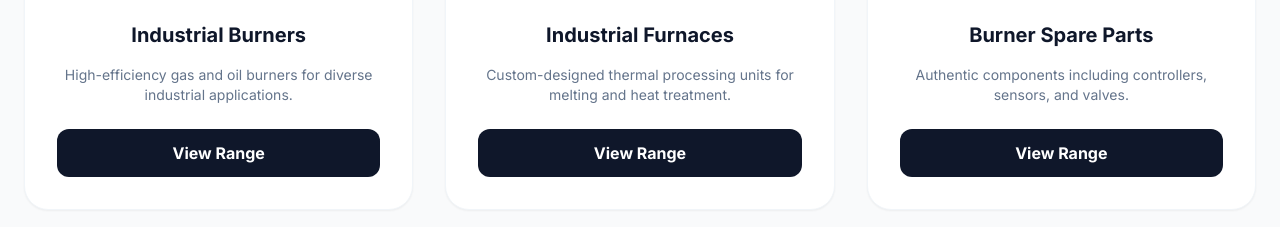
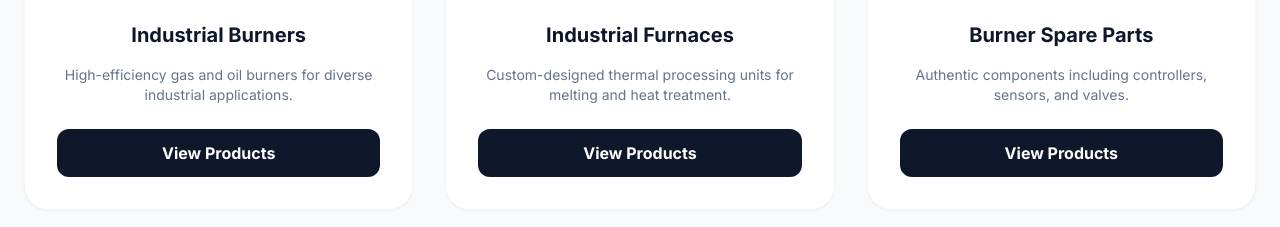
Before and after one commit to Pranjal-Deo/gc-thermal2, a plain HTML site: page index.html in a window 1280 px wide. Shown: the part 1800-2027 px from the top of the page. Drawn offline with nearby package versions, Linux system fonts and the light colour scheme.

Commit message:
Update index.html

```diff
--- a/index.html
+++ b/index.html
@@ -130,7 +130,7 @@
       </div>
       <h4 class="text-xl font-bold mb-4">Industrial Burners</h4>
       <p class="text-slate-500 text-sm mb-6">High-efficiency gas and oil burners for diverse industrial applications.</p>
-      <button onclick="openModal('burnerModal')" class="w-full py-3 bg-slate-900 text-white rounded-xl font-bold hover:bg-orange-600 transition">View Range</button>
+      <button onclick="openModal('burnerModal')" class="w-full py-3 bg-slate-900 text-white rounded-xl font-bold hover:bg-orange-600 transition">View Products</button>
     </div>
 
     <div class="product-card bg-white p-8 rounded-3xl shadow-sm border border-slate-100 text-center">
@@ -139,7 +139,7 @@
       </div>
       <h4 class="text-xl font-bold mb-4">Industrial Furnaces</h4>
       <p class="text-slate-500 text-sm mb-6">Custom-designed thermal processing units for melting and heat treatment.</p>
-      <button onclick="openModal('furnaceModal')" class="w-full py-3 bg-slate-900 text-white rounded-xl font-bold hover:bg-orange-600 transition">View Range</button>
+      <button onclick="openModal('furnaceModal')" class="w-full py-3 bg-slate-900 text-white rounded-xl font-bold hover:bg-orange-600 transition">View Products</button>
     </div>
 
     <div class="product-card bg-white p-8 rounded-3xl shadow-sm border border-slate-100 text-center">
@@ -148,7 +148,7 @@
       </div>
       <h4 class="text-xl font-bold mb-4">Burner Spare Parts</h4>
       <p class="text-slate-500 text-sm mb-6">Authentic components including controllers, sensors, and valves.</p>
-      <button onclick="openModal('spareModal')" class="w-full py-3 bg-slate-900 text-white rounded-xl font-bold hover:bg-orange-600 transition">View Range</button>
+      <button onclick="openModal('spareModal')" class="w-full py-3 bg-slate-900 text-white rounded-xl font-bold hover:bg-orange-600 transition">View Products</button>
     </div>
   </div>
 </section>
```
